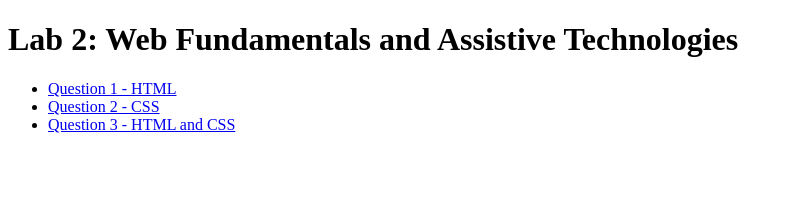
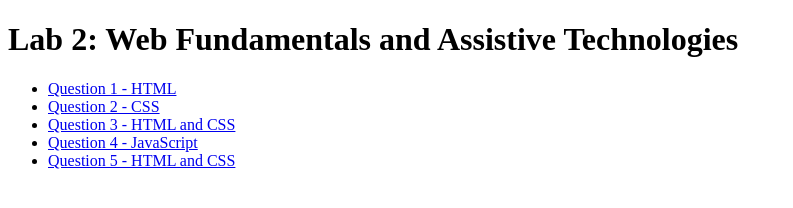
Before and after one commit to zhao0294/CST8914-lab2, a plain HTML site: page index.html in a window 1280 px wide. Shown: the whole page, without its empty margins (0-793 px from the left). Drawn offline with Linux system fonts and the light colour scheme.

Commit message:
Update index.html

```diff
--- a/index.html
+++ b/index.html
@@ -7,9 +7,11 @@
 <h1>Lab 2: Web Fundamentals and Assistive  Technologies</h1>
 
 <ul>
-  <li><a href="Question1-HTML.html">Question 1 - HTML </li>
-  <li><a href="Question2-CSS.html">Question 2 - CSS </li>
-  <li><a href="Question3-CSSandHTML.html">Question 3 - HTML and CSS </li>
+   <li><a href="Question1-HTML.html">Question 1 - HTML </li>
+   <li><a href="Question2-CSS.html">Question 2 - CSS </li>
+   <li><a href="Question3-CSSandHTML.html">Question 3 - HTML and CSS </li>
+   <li><a href="Question4-JS.html">Question 4 - JavaScript </li>
+   <li><a href="Question3-CSSandHTML.html">Question 5 - HTML and CSS </li>
 </ul>
 </body>
 </html>
```
